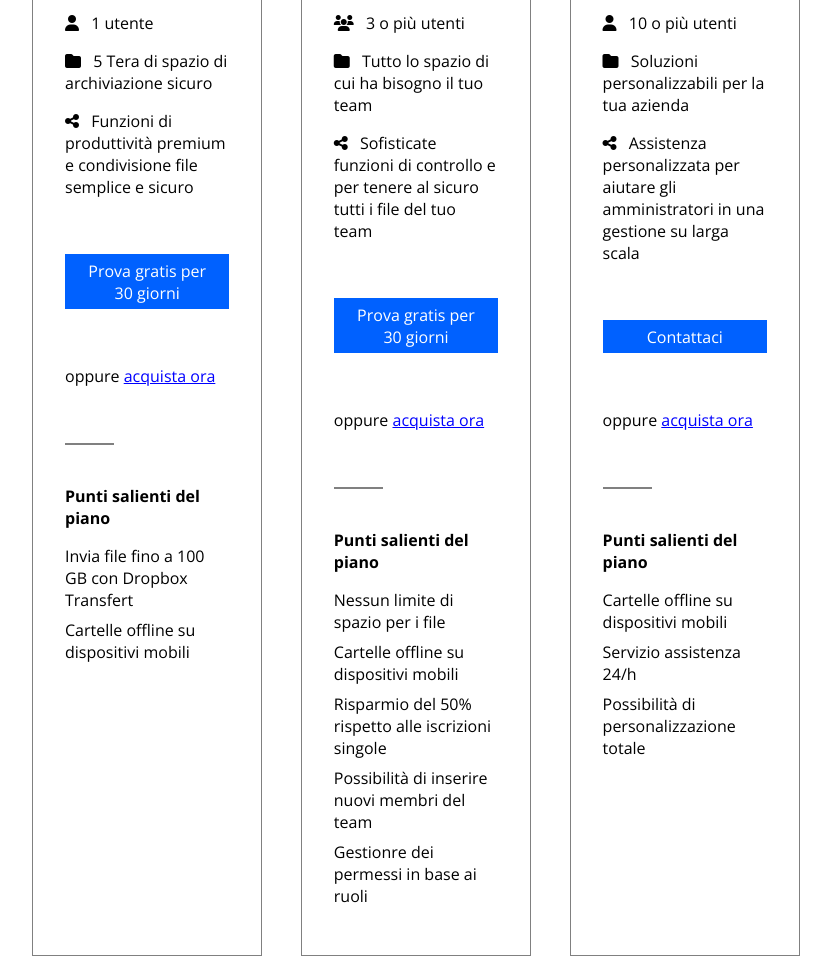
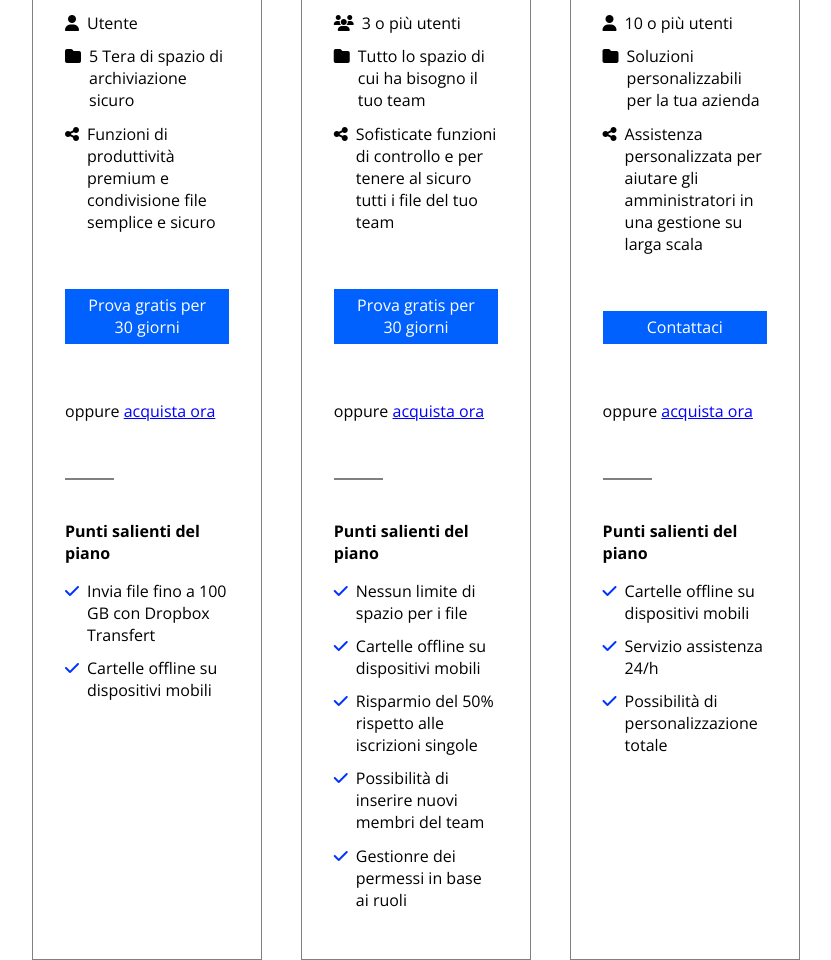
Before and after one commit to SalvoBevilacqua/htmlcss-dropbox, a plain HTML site: page index.html in a window 1280 px wide. Shown: the part 1540-2500 px from the top of the page, without its empty margins (224-1055 px from the left). Drawn offline with nearby package versions, Linux system fonts and the light colour scheme.

Commit message:
fix:plans_card

```diff
--- a/css/style.css
+++ b/css/style.css
@@ -169,7 +169,10 @@ main {
 }
 
 .plans_section li {
-    margin-bottom: .5rem;
+    margin-bottom: .7rem;
+    display: flex;
+    gap: .5rem;
+    align-items: baseline;
 }
 
 .plans_section div span {
--- a/index.html
+++ b/index.html
@@ -79,18 +79,20 @@
                         </div>
 
                         <div class="plans_section">
-                            <div>
+                            <ul>
+                                <li>
                                     <i class="fa-solid fa-user" style="color: #000000;"></i>
-                                <span>1 utente</span>
-                            </div>
-                            <div>
+                                    <span>Utente</span>
+                                </li>
+                                <li>
                                     <i class="fa-solid fa-folder" style="color: #000000;"></i>
                                     <span>5 Tera di spazio di archiviazione sicuro</span>
-                            </div>
-                            <div>
+                                </li>
+                                <li>
                                     <i class="fa-solid fa-share-nodes" style="color: #000000;"></i>
                                     <span>Funzioni di produttività premium e condivisione file semplice e sicuro</span>
-                            </div>
+                                </li>
+                            </ul>
                         </div>
 
                         <div class="plans_section">
@@ -106,8 +108,14 @@
                         <div class="plans_section">
                             <h4>Punti salienti del piano</h4>
                             <ul>
-                                <li>Invia file fino a 100 GB con Dropbox Transfert</li>
-                                <li>Cartelle offline su dispositivi mobili</li>
+                                <li>
+                                    <i class="fa-solid fa-check" style="color: #0033ff;"></i>
+                                    Invia file fino a 100 GB con Dropbox Transfert
+                                </li>
+                                <li>
+                                    <i class="fa-solid fa-check" style="color: #0033ff;"></i>
+                                    Cartelle offline su dispositivi mobili
+                                </li>
                             </ul>
                         </div>
                     </div>
@@ -127,18 +135,20 @@
                         </div>
 
                         <div class="plans_section">
-                            <div>
+                            <ul>
+                                <li>
                                     <i class="fa-solid fa-users" style="color: #000000;"></i>
                                     <span>3 o più utenti</span>
-                            </div>
-                            <div>
+                                </li>
+                                <li>
                                     <i class="fa-solid fa-folder" style="color: #000000;"></i>
                                     <span>Tutto lo spazio di cui ha bisogno il tuo team</span>
-                            </div>
-                            <div>
+                                </li>
+                                <li>
                                     <i class="fa-solid fa-share-nodes" style="color: #000000;"></i>
                                     <span>Sofisticate funzioni di controllo e per tenere al sicuro tutti i file del tuo team</span>
-                            </div>
+                                </li>
+                            </ul>
                         </div>
 
                         <div class="plans_section">
@@ -154,11 +164,26 @@
                         <div class="plans_section">
                             <h4>Punti salienti del piano</h4>
                             <ul>
-                                <li>Nessun limite di spazio per i file</li>
-                                <li>Cartelle offline su dispositivi mobili</li>
-                                <li>Risparmio del 50% rispetto alle iscrizioni singole</li>
-                                <li>Possibilità di inserire nuovi membri del team</li>
-                                <li>Gestionre dei permessi in base ai ruoli</li>
+                                <li>
+                                    <i class="fa-solid fa-check" style="color: #0033ff;"></i>
+                                    Nessun limite di spazio per i file
+                                </li>
+                                <li>
+                                    <i class="fa-solid fa-check" style="color: #0033ff;"></i>
+                                    Cartelle offline su dispositivi mobili
+                                </li>
+                                <li>
+                                    <i class="fa-solid fa-check" style="color: #0033ff;"></i>
+                                    Risparmio del 50% rispetto alle iscrizioni singole
+                                </li>
+                                <li>
+                                    <i class="fa-solid fa-check" style="color: #0033ff;"></i>
+                                    Possibilità di inserire nuovi membri del team
+                                </li>
+                                <li>
+                                    <i class="fa-solid fa-check" style="color: #0033ff;"></i>
+                                    Gestionre dei permessi in base ai ruoli
+                                </li>
                             </ul>
                         </div>
                     </div>
@@ -178,18 +203,20 @@
                         </div>
 
                         <div class="plans_section">
-                            <div>
+                            <ul>
+                                <li>
                                     <i class="fa-solid fa-user" style="color: #000000;"></i>
                                     <span>10 o più utenti</span>
-                            </div>
-                            <div>
+                                </li>
+                                <li>
                                     <i class="fa-solid fa-folder" style="color: #000000;"></i>
                                     <span>Soluzioni personalizzabili per la tua azienda</span>
-                            </div>
-                            <div>
+                                </li>
+                                <li>
                                     <i class="fa-solid fa-share-nodes" style="color: #000000;"></i>
                                     <span>Assistenza personalizzata per aiutare gli amministratori in una gestione su larga scala</span>
-                            </div>
+                                </li>
+                            </ul>
                         </div>
 
                         <div class="plans_section">
@@ -205,9 +232,18 @@
                         <div class="plans_section">
                             <h4>Punti salienti del piano</h4>
                             <ul>
-                                <li>Cartelle offline su dispositivi mobili</li>
-                                <li>Servizio assistenza 24/h</li>
-                                <li>Possibilità di personalizzazione totale</li>
+                                <li>
+                                    <i class="fa-solid fa-check" style="color: #0033ff;"></i>
+                                    Cartelle offline su dispositivi mobili
+                                </li>
+                                <li>
+                                    <i class="fa-solid fa-check" style="color: #0033ff;"></i>
+                                    Servizio assistenza 24/h
+                                </li>
+                                <li>
+                                    <i class="fa-solid fa-check" style="color: #0033ff;"></i>
+                                    Possibilità di personalizzazione totale
+                                </li>
                             </ul>
                         </div>
                     </div>
@@ -439,6 +475,5 @@
             </div>
         </footer>
         <!-- /FOOTER -->
-
     </body>
 </html>
```
Lines whose indentation alone changed are shown as unchanged.
